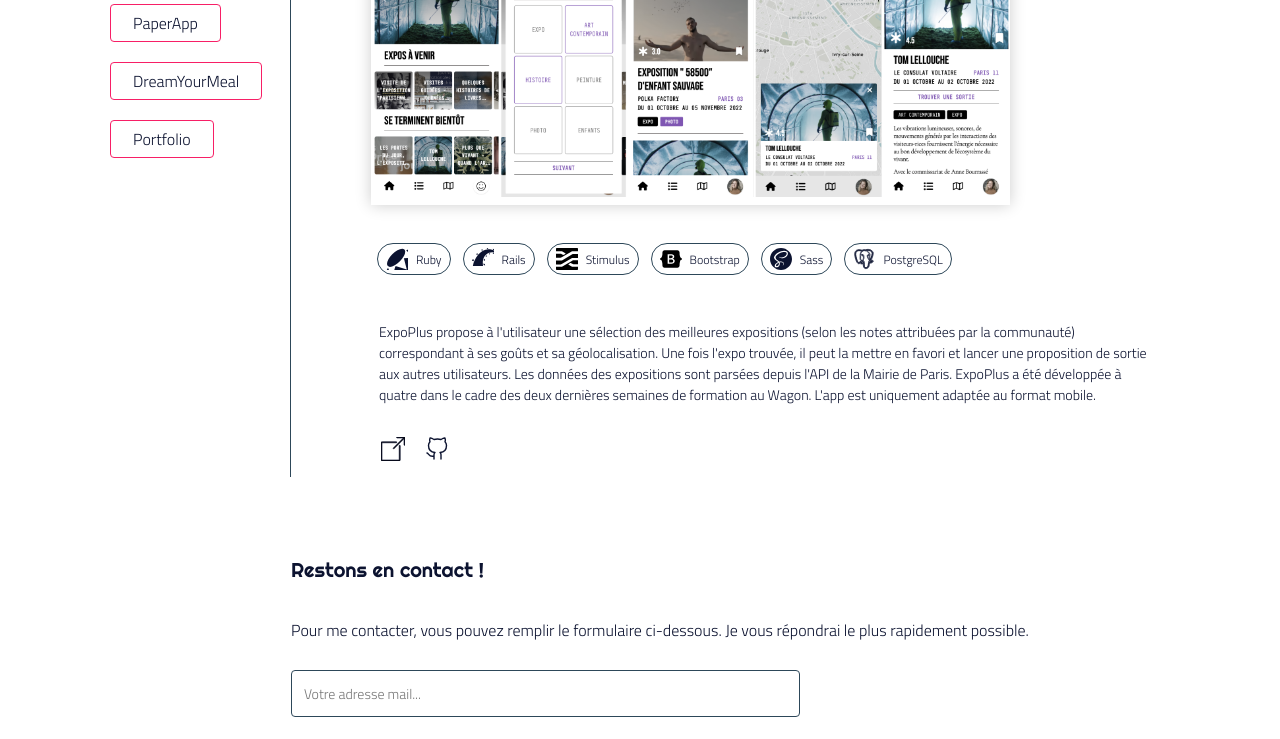
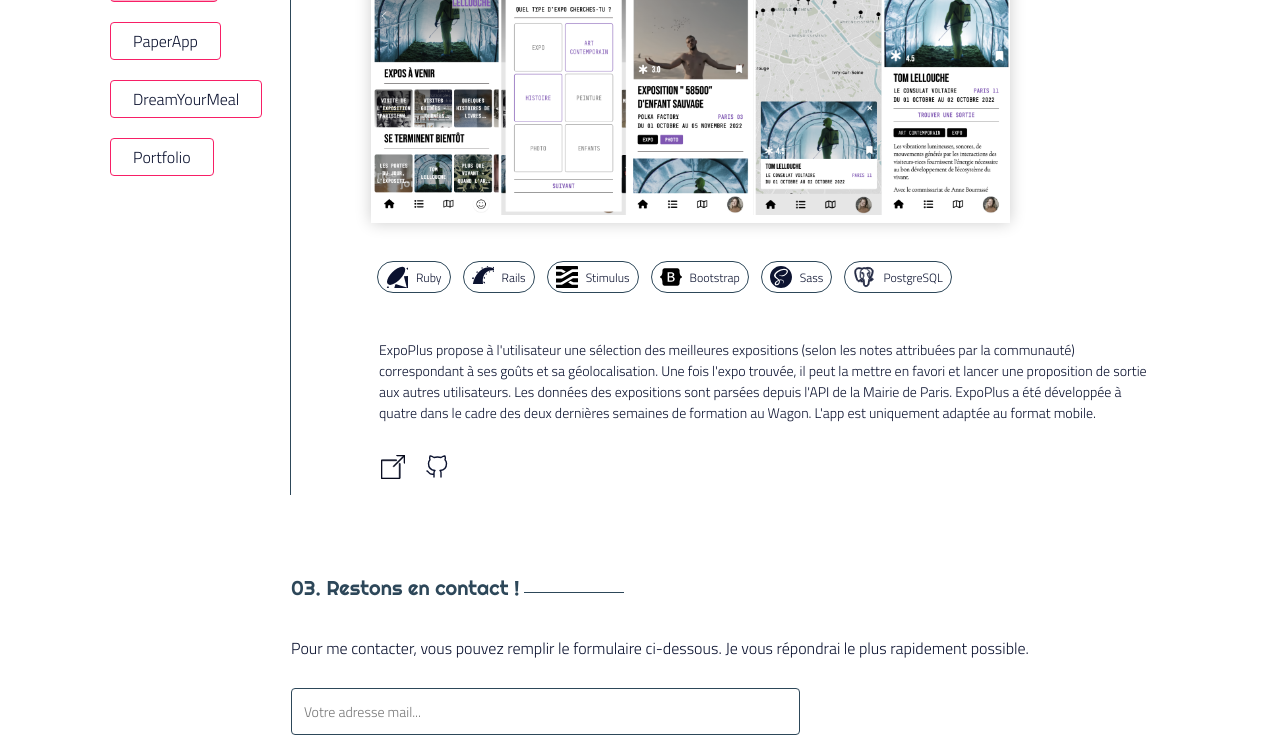
Before and after one commit to noleni/portfolio, a React (Create React App) app: page / in a window 1280 px wide. Shown: the part 1498-2237 px from the top of the page. Built offline with nearby package versions, Linux system fonts and the light colour scheme.

Commit message:
styling section title ::after

```diff
--- a/src/components/BurgerMenu.jsx
+++ b/src/components/BurgerMenu.jsx
@@ -13,7 +13,7 @@ const BurgerMenuStyle = styled.div`
     width: 80%;
     height: 80%;
     cursor: pointer;
-    transition: all 0.5s ease-in-out;
+    transition: all 0.3s ease-in-out;
 
   ._burger {
     width: 30px;
@@ -21,7 +21,7 @@ const BurgerMenuStyle = styled.div`
     background-color: var(--black);
     color: var(--black);
     border-radius: 4px;
-    transition: all 0.5s ease-in-out;
+    transition: all 0.3s ease-in-out;
   }
 
   ._burger::before,
@@ -33,7 +33,7 @@ const BurgerMenuStyle = styled.div`
     background-color: var(--black);
     color: var(--black);
     border-radius: 4px;
-    transition: all 0.5s ease-in-out;
+    transition: all 0.3s ease-in-out;
   }
 
   ._burger::before {
--- a/src/components/ProjectActive.jsx
+++ b/src/components/ProjectActive.jsx
@@ -9,17 +9,18 @@ const ProjectSelectedStyle = styled.div`
   box-shadow: 0 0 15px rgba(0,0,0,0.1);
   border-radius: 4px;
   padding-left: 0;
+  margin-top: 18px;
 
   & .img-selected {
     width: 100%;
-    box-shadow: 0 0 15px rgba(0,0,0,0.2);
+    ${'' /* box-shadow: 0 0 15px rgba(0,0,0,0.2); */}
     position: relative;
     margin: 12px 0 32px 0px;
   }
 
   & .project-informations {
     display: flex;
-    justify-content: space-around;
+    justify-content: space-between;
     width: 100%;
   }
 
@@ -72,6 +73,7 @@ const ProjectSelectedStyle = styled.div`
 
     .img-selected {
       margin-left: 0;
+      box-shadow: 0 0 15px rgba(0,0,0,0.2);
     }
   }
 
@@ -107,7 +109,7 @@ const Image = styled.img`
     -webkit-filter: grayscale(50%);
     filter: grayscale(50%);
     padding: 4px 0 4px 0;
-`
+`;
 
 
 const ProjectActive = ({data, activeState, onLeftClick, onRightClick}) => {
--- a/src/components/pages/Main.jsx
+++ b/src/components/pages/Main.jsx
@@ -37,7 +37,7 @@ const MainStyle = styled.main`
   }
 
   .section-title {
-    color: var(--black);
+    color: var(--dark-blue);
     font-family: var(--title);
     font-size: 20px;
 
@@ -46,6 +46,15 @@ const MainStyle = styled.main`
         display: none;
       }
     }
+  }
+
+  .section-title::after {
+    content: '';
+    position: absolute;
+    width: 100px;
+    height: 1.2px;
+    background-color: var(--dark-blue);
+    transform: translateY(17px) translateX(4px);
   }
 
   .btn-contact {
--- a/src/components/sections/About.jsx
+++ b/src/components/sections/About.jsx
@@ -37,6 +37,7 @@ const AboutStyle = styled.section`
     background: -moz-linear-gradient(rgba(255,255,255,0) 0%, rgba(255,255,255,1) 70%);
     background: -o-linear-gradient(rgba(255,255,255,0) 0%, rgba(255,255,255,1) 70%);
     background: linear-gradient(rgba(255,255,255,0) 0%, rgba(255,255,255,1) 70%);
+    transition: all 0.5s ease-in-out;
   }
 
   .large-device {
@@ -53,6 +54,7 @@ const AboutStyle = styled.section`
 
   .presentation {
     text-align: left;
+
   }
 
   @media(min-width: 768px) {
@@ -126,7 +128,7 @@ const About = React.forwardRef((props, ref) => {
         </ProfilPicStyle>
         <TechList />
       </div>
-      <p className='section-title'>À propos</p>
+      <p className='section-title'>01. À propos</p>
       <div className='small-device'>
         {!showMore &&
           <p className='presentation opacity-down'>{paragraph.substring(0, 400)}
--- a/src/components/sections/Contact.jsx
+++ b/src/components/sections/Contact.jsx
@@ -5,6 +5,8 @@ import Button from "../UI/Button";
 import emailjs from "emailjs-com";
 
 const ContactSection = styled.section`
+  height: 60vh;
+
   .message-confirmation {
     color: var(--neon-pink);
   }
@@ -86,7 +88,7 @@ const Contact = React.forwardRef((props, ref) => {
   return (
 
   <ContactSection id="contact" ref={ref}>
-    <p className="section-title">Restons en contact !</p>
+    <p className="section-title">03. Restons en contact !</p>
     {!messageIsSent ?
       <>
         <p>Pour me contacter, vous pouvez remplir le formulaire ci-dessous. Je vous répondrai le plus rapidement possible.</p>
--- a/src/components/sections/Projects.jsx
+++ b/src/components/sections/Projects.jsx
@@ -33,7 +33,7 @@ const Projects = React.forwardRef((props, ref) => {
 
   return (
     <ProjectsSection id="projects" ref={ref}>
-      <p className='section-title small'>Mes projets</p>
+      <p className='section-title small'>02. Mes projets</p>
       <ProjectPic
         data={projectsData}
         activeState={+active}
```
